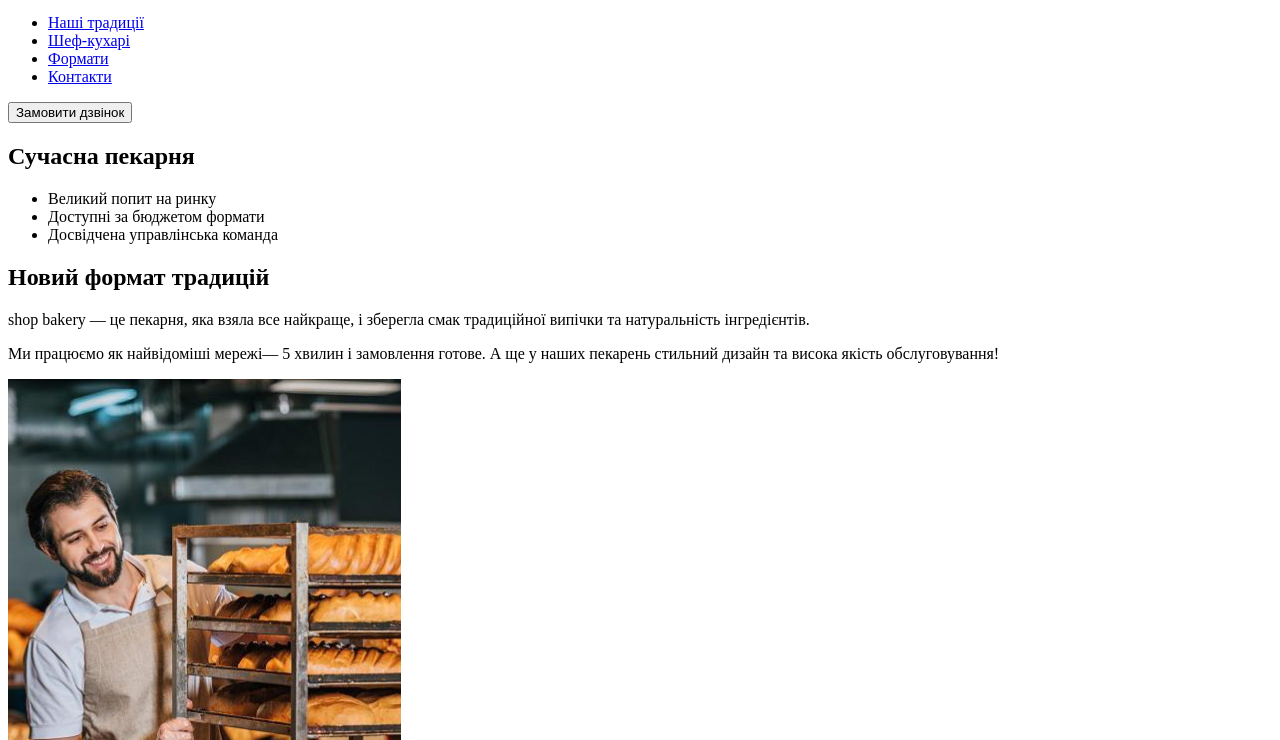
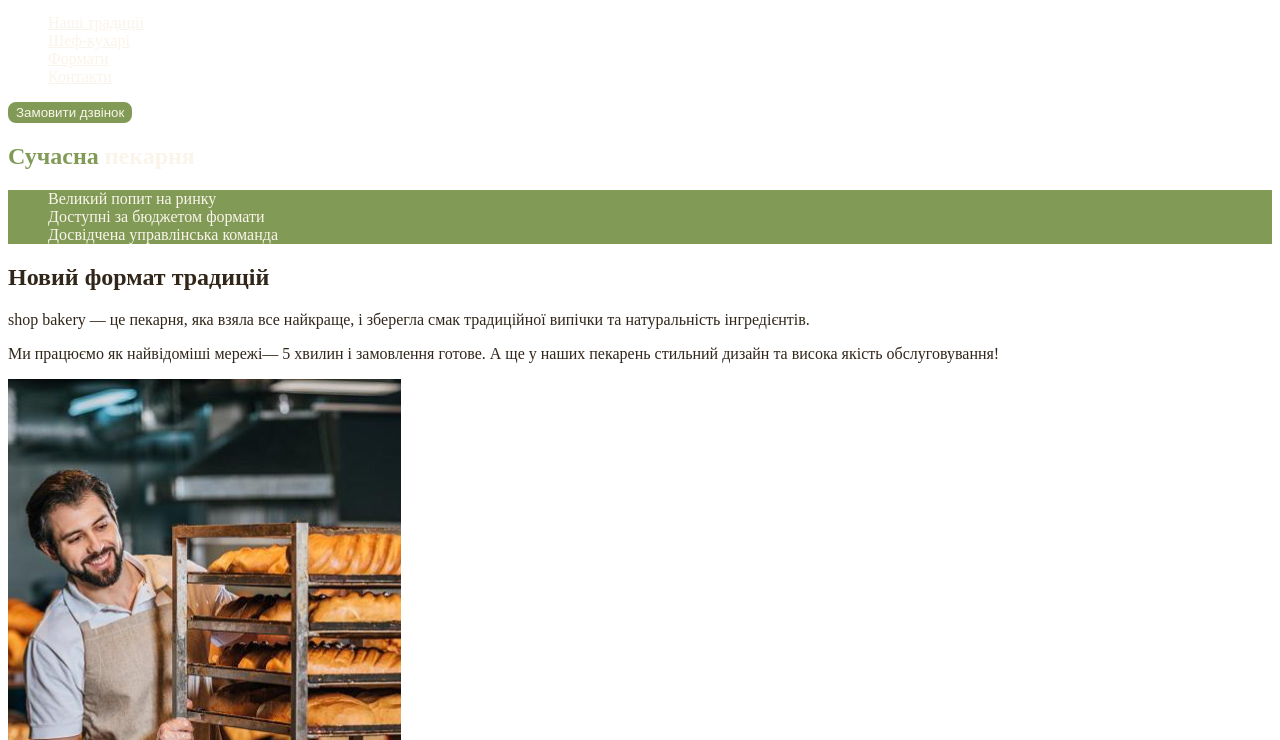
Before and after one commit to VNeskoromnaya/shop_bakery, a plain HTML site: page index.html in a window 1280 px wide. Shown: the part 60-800 px from the top of the page. Drawn offline with Linux system fonts and the light colour scheme.

Commit message:
Add styles.css and css variables

```diff
--- /dev/null
+++ b/css/styles.css
@@ -0,0 +1,69 @@
+/* css-зміннм */
+:root {
+	--color-primary-dark: #31261A;
+	--color-primary-light: #FAF4EA;
+	--color-brand-light: #819B57;
+	--color-brand-dark: #465929;
+}
+
+
+/* Base */
+body {
+	color: var(--color-primary-dark);
+}
+
+ul {
+	list-style-type: none;
+}
+
+/* Button */
+.button {
+	color: var(--color-primary-light);
+	background-color: var(--color-brand-light);
+	border: 2px solid var(--color-brand-light);
+	border-radius: 8px;
+	cursor: pointer;
+}
+
+.button:hover {
+	color: val(--color-brand-dark);
+	/* background-color: #FAF4EA; */
+	background-color: transparent;
+}
+
+/* Links */
+.link {
+	color: var(--color-primary-light);
+}
+
+.link:hover {
+	color: var(--color-brand-light);
+}
+
+/* Hero section */
+.hero-title {
+	color: var(--color-primary-light);
+}
+
+/* .hero-title span { такий варіант не є  ок
+	color: #819B57;
+} */
+
+.hero-title .accent {
+	color: var(--color-brand-light);
+}
+
+/* Advantages section */
+.advantages-list {
+	color: var(--color-primary-light);
+	background-color: var(--color-brand-light);
+}
+
+/*  */
+.section-title {
+	/* color: var(--color-primary-dark);  ми вже цей колір задали в body*/
+}
+
+.section-title .accent {
+	color: var(--color-brand-dark);
+}
--- a/index.html
+++ b/index.html
@@ -4,6 +4,7 @@
     <meta charset="UTF-8" />
     <meta http-equiv="X-UA-Compatible" content="IE=edge" />
     <meta name="viewport" content="width=device-width, initial-scale=1.0" />
+    <link rel="stylesheet" href="./css/styles.css">
     <title>Сучасна пекарня</title>
   </head>
   <body>
@@ -13,26 +14,26 @@
           <img src="./images/logo.svg" alt="Логотип сучасної пекарні" />
         </a>
         <ul>
-          <li><a href="#traditions-section">Наші традиції</a></li>
-          <li><a href="#chiefs-section">Шеф-кухарі</a></li>
-          <li><a href="#formats-section">Формати</a></li>
-          <li><a href="#contacts-section">Контакти</a></li>
+          <li><a class="link" href="#traditions-section">Наші традиції</a></li>
+          <li><a class="link" href="#chiefs-section">Шеф-кухарі</a></li>
+          <li><a class="link" href="#formats-section">Формати</a></li>
+          <li><a class="link" href="#contacts-section">Контакти</a></li>
         </ul>
       </nav>
-      <button type="button">Замовити дзвінок</button>
+      <button class="button" type="button">Замовити дзвінок</button>
     </header>
 
     <main>
       <section>
-        <h1>Сучасна пекарня</h1>
+        <h1 class="hero-title"><span class="accent">Сучасна</span> пекарня</h1>
       </section>
       <section id="traditions-section">
-        <ul>
+        <ul class="advantages-list">
           <li>Великий попит на ринку</li>
           <li>Доступні за бюджетом формати</li>
           <li>Досвідчена управлінська команда</li>
         </ul>
-        <h2>Новий формат традицій</h2>
+        <h2 class="section-title">Новий формат традицій</h2>
         <p>
           <span>shop bakery</span> — це пекарня, яка взяла все найкраще, i
           зберегла смак традиційної випічки та натуральність інгредієнтів.
@@ -48,7 +49,7 @@
         />
       </section>
       <section id="chiefs-section">
-        <h2>Наші найкращі шеф -кухарі</h2>
+        <h2 class="section-title">Наші найкращі <span class="accent">шеф-кухарі</span></h2>
         <ul>
           <li>
             <article>
@@ -72,7 +73,7 @@
         </ul>
       </section>
       <section id="formats-section">
-        <h2>Формати</h2>
+        <h2 class="section-title">Формати</h2>
         <ul>
           <li>
             <article>
@@ -92,7 +93,7 @@
         </ul>
       </section>
       <section id="contacts-section">
-        <h2>Приєднуйся до мережі пекарень</h2>
+        <h2 class="section-title">Приєднуйся до мережі пекарень</h2>
         <iframe
           src="https://www.google.com/maps/embed?pb=!1m18!1m12!1m3!1d2540.1640531314047!2d30.491233500000003!3d50.4566697!2m3!1f0!2f0!3f0!3m2!1i1024!2i768!4f13.1!3m3!1m2!1s0x40d4ce637bfe1717%3A0x5370c2254ad1b952!2z0LLRg9C70LjRhtGPINCh0ZbRh9C-0LLQuNGFINCh0YLRgNGW0LvRjNGG0ZbQsiwgNTQsINCa0LjRl9CyLCDQo9C60YDQsNGX0L3QsCwgMDIwMDA!5e0!3m2!1suk!2sus!4v1703601181393!5m2!1suk!2sus"
           width="603"
```
